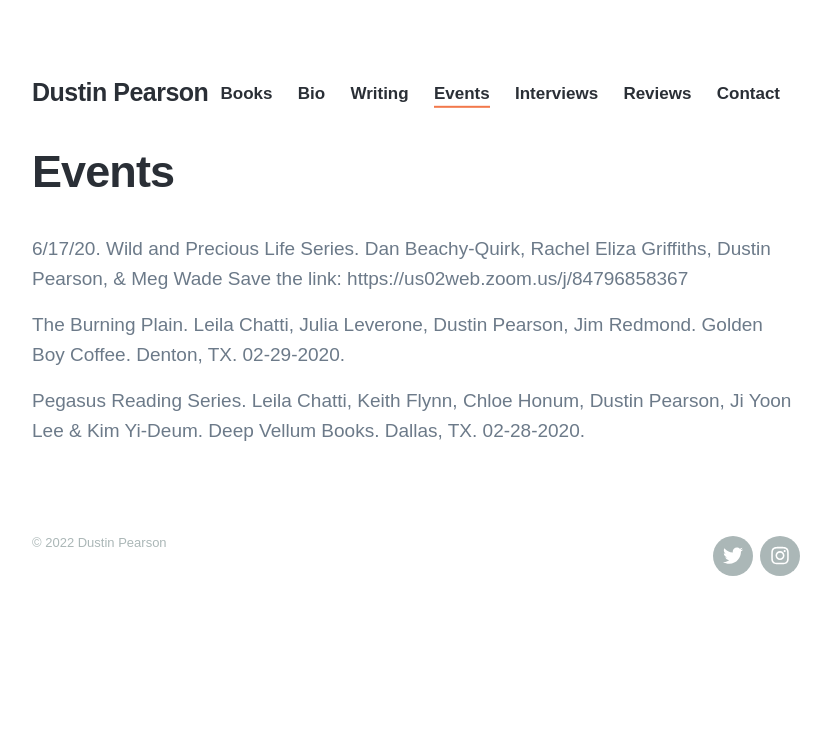
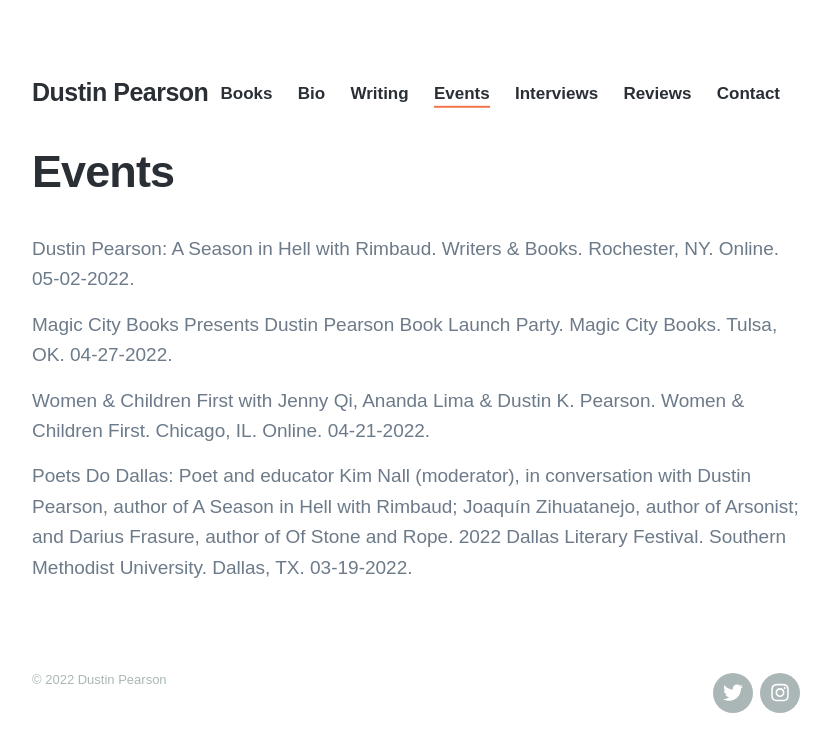
Before and after one commit to strikhar/dustinkpearson, a Jekyll site: the page built from _pages/events.md, in a window 1280 px wide. Shown: the top 752 px of the page, without its empty margins (224-1055 px from the left). Built offline with Jekyll 4.4.1, drawn with Linux system fonts in a browser that asks for light colours; nearby versions of some CDN libraries; some web fonts are replaced.

Commit message:
Update events.md

```diff
--- a/_pages/events.md
+++ b/_pages/events.md
@@ -4,8 +4,10 @@ title: "Events"
 featured_image: '/images/dustin.jpg'
 ---
 
-6/17/20. Wild and Precious Life Series. Dan Beachy-Quirk, Rachel Eliza Griffiths, Dustin Pearson, & Meg Wade Save the link: https://us02web.zoom.us/j/84796858367
+Dustin Pearson: A Season in Hell with Rimbaud. Writers & Books. Rochester, NY. Online. 05-02-2022.
 
-The Burning Plain. Leila Chatti, Julia Leverone, Dustin Pearson, Jim Redmond. Golden Boy Coffee. Denton, TX. 02-29-2020.
+Magic City Books Presents Dustin Pearson Book Launch Party. Magic City Books. Tulsa, OK. 04-27-2022.
 
-Pegasus Reading Series. Leila Chatti, Keith Flynn, Chloe Honum, Dustin Pearson, Ji Yoon Lee & Kim Yi-Deum. Deep Vellum Books. Dallas, TX. 02-28-2020.
+Women & Children First with Jenny Qi, Ananda Lima & Dustin K. Pearson. Women & Children First. Chicago, IL. Online. 04-21-2022.
+
+Poets Do Dallas: Poet and educator Kim Nall (moderator), in conversation with Dustin Pearson, author of A Season in Hell with Rimbaud; Joaquín Zihuatanejo, author of Arsonist; and Darius Frasure, author of Of Stone and Rope. 2022 Dallas Literary Festival. Southern Methodist University. Dallas, TX. 03-19-2022.
```
